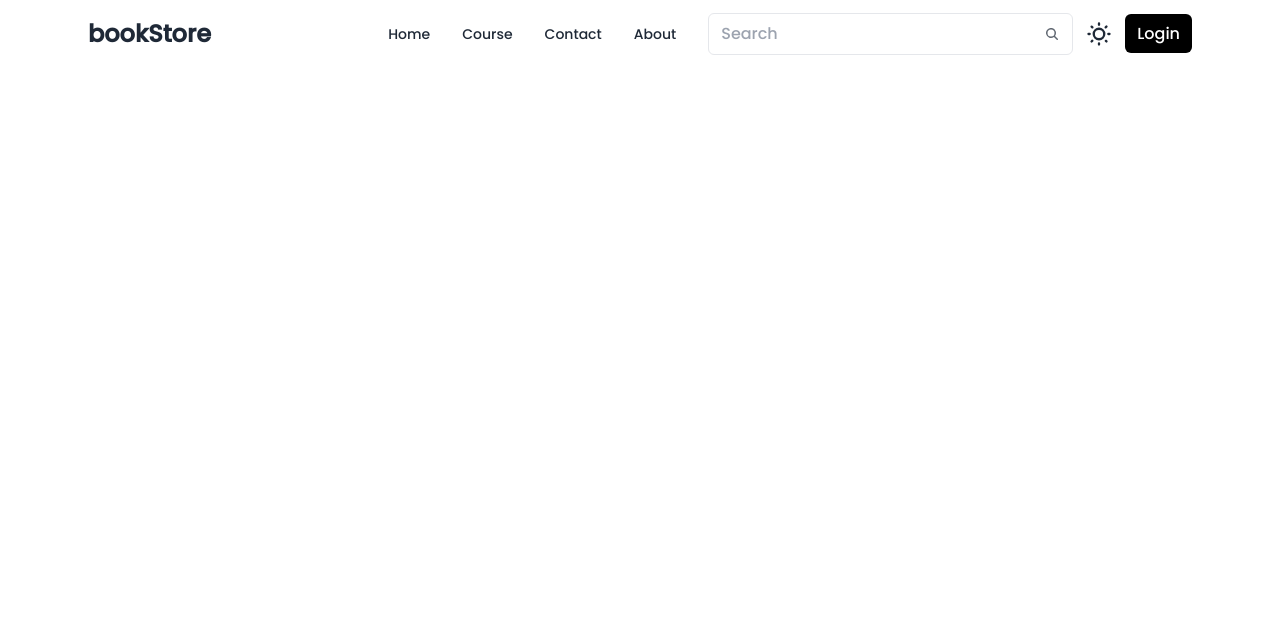
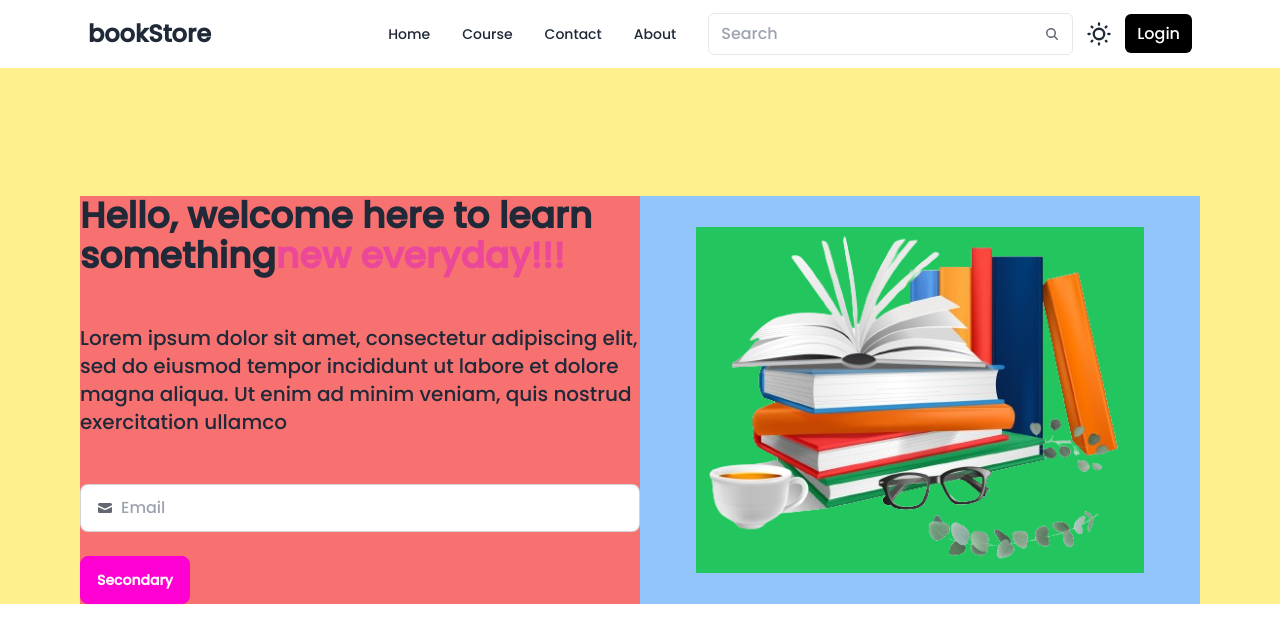
Before and after one commit to theEdgeBreaker/bookstore-mern, a React (Vite) app in the folder Frontend/: page / in a window 1280 px wide. Shown: the top 642 px of the page. Built offline with nearby package versions, Linux system fonts and the light colour scheme.

Commit message:
style(banner): add hero section with image and content

```diff
--- a/Frontend/src/App.jsx
+++ b/Frontend/src/App.jsx
@@ -1,9 +1,11 @@
 import Navbar from "./components/Navbar";
+import Banner from "./components/Banner";
 
 export default function App() {
   return (
     <>
       <Navbar />
+      <Banner />
     </>
   );
 }
--- /dev/null
+++ b/Frontend/src/components/Banner.jsx
@@ -0,0 +1,47 @@
+import banner from "../../public/Banner.png";
+
+const Banner = () => {
+  return (
+    <div className=" max-w-screen-2xl container mx-auto md:px-20 px-4 flex flex-col md:flex-row bg-yellow-200">
+      {/* left part */}
+      <div className=" w-full md:w-1/2 mt-12 md:mt-32 bg-red-400 order-2 md:order-1">
+        <div className="space-y-12">
+          <h1 className="text-4xl font-bold">
+            Hello, welcome here to learn something
+            <span className="text-pink-500">new everyday!!!</span>
+          </h1>
+
+          <p className="text-xl ">
+            Lorem ipsum dolor sit amet, consectetur adipiscing elit, sed do
+            eiusmod tempor incididunt ut labore et dolore magna aliqua. Ut enim
+            ad minim veniam, quis nostrud exercitation ullamco
+          </p>
+
+          <label className="input input-bordered flex items-center gap-2">
+            <svg
+              xmlns="http://www.w3.org/2000/svg"
+              viewBox="0 0 16 16"
+              fill="currentColor"
+              className="h-4 w-4 opacity-70"
+            >
+              <path d="M2.5 3A1.5 1.5 0 0 0 1 4.5v.793c.026.009.051.02.076.032L7.674 8.51c.206.1.446.1.652 0l6.598-3.185A.755.755 0 0 1 15 5.293V4.5A1.5 1.5 0 0 0 13.5 3h-11Z" />
+              <path d="M15 6.954 8.978 9.86a2.25 2.25 0 0 1-1.956 0L1 6.954V11.5A1.5 1.5 0 0 0 2.5 13h11a1.5 1.5 0 0 0 1.5-1.5V6.954Z" />
+            </svg>
+            <input type="text" className="grow" placeholder="Email" />
+          </label>
+        </div>
+
+        <button className=" mt-6 btn btn-secondary">Secondary</button>
+      </div>
+      {/* right part */}
+      <div
+        className=" w-full md:w-1/2 mt-12 md:mt-32 bg-blue-300  flex items-center justify-center
+      order-1 md:order-2"
+      >
+        <img src={banner} alt="books-img" className=" w-4/5 bg-green-500" />
+      </div>
+    </div>
+  );
+};
+
+export default Banner;
```
Also changed, not shown: Frontend/public/Banner.png (added).
